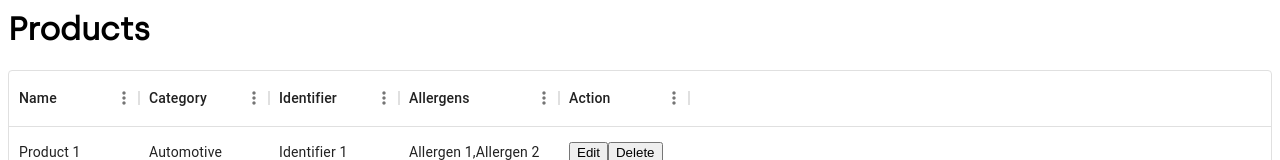
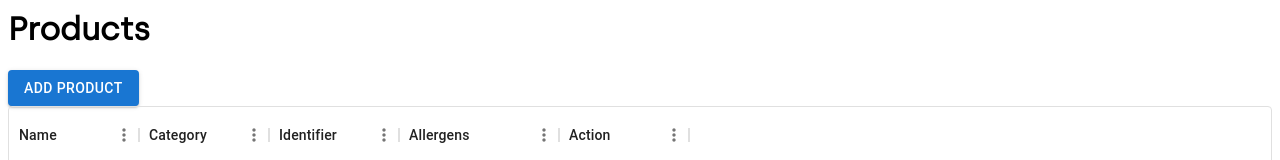
Before and after one commit to mattaiod/final-catchup-esgi, a React (Vite) app in the folder frontend/: page /products in a window 1280 px wide. Shown: the part 562-722 px from the top of the page. Built offline with nearby package versions, Linux system fonts and the light colour scheme.

Commit message:
Add createProduct function and handleAddProduct functionality

```diff
--- a/frontend/src/pages/Products.tsx
+++ b/frontend/src/pages/Products.tsx
@@ -8,7 +8,7 @@ import Box from '@mui/material/Box';
 import Button from '@mui/material/Button';
 import Typography from '@mui/material/Typography';
 import TextField from '@mui/material/TextField';
-import { deleteProduct, getProducts, updateProduct } from '@/controllers/product';
+import { createProduct, deleteProduct, getProducts, updateProduct } from '@/controllers/product';
 import { ProductReply } from '../../../backend/src/api/product';
 import Swal from 'sweetalert2';
 
@@ -18,17 +18,31 @@ export default function Products() {
 
   const handleOpen = (event: React.MouseEvent<HTMLButtonElement>) => {
     const productId = event.currentTarget.dataset.id;
-    const product = products.find((product) => product._id.toString() == productId);
+
+    let product = {
+      _id: '',
+      name: '',
+      category: '',
+      identifier: '',
+      allergens: [],
+    } as unknown as ProductReply | undefined;
+
+    if (productId !== 'add') {
+      product = products.find((product) => product._id.toString() == productId);
+    }
     if (!product) {
       return;
     }
 
     Swal.fire({
-      title: 'Edit Product',
+      title: productId == 'add' ? 'Add Product' : 'Edit Product',
       html: `
         <form>
+          <label for="productName" class="block text-sm font-medium text-gray-700">Product Name</label>
           <input type="text" id="productName" value="${product.name}" class="swal2-input">
-          <select id="category" class="swal2-input">
+
+          <label for="category" class="block text-sm font-medium text-gray-700">Category</label>
+          <select id="category" class="swal2-input my-3">
             <option selected>Choose a category</option>
             ${[
               'Electronics',
@@ -45,13 +59,14 @@ export default function Products() {
               'Health & Wellness',
               'Other',
             ].map((category) => {
-              return `<option ${category == product.category ? 'selected' : ''}>${category}</option>`;
+              return `<option ${category == product?.category ? 'selected' : ''}>${category}</option>`;
             })}
           </select>
+
+          <label for="identifier" class="block text-sm font-medium text-gray-700">Identifier</label>
           <input type="text" id="identifier" value="${product.identifier}" class="swal2-input">
 
-
-
+          <label for="allergens" class="block text-sm font-medium text-gray-700">Allergens</label>
           <input type="text" id="allergens" value="${product.allergens.join(',')}" class="swal2-input">
         </form>
       `,
@@ -63,7 +78,18 @@ export default function Products() {
         const category = (document.getElementById('category') as HTMLInputElement).value;
         const identifier = (document.getElementById('identifier') as HTMLInputElement).value;
         const allergens = (document.getElementById('allergens') as HTMLInputElement).value.split(',');
+        const id = Math.floor(Math.random() * 1000);
 
+        if (productId == 'add') {
+          const newProduct = { name, category, identifier, allergens } as ProductReply;
+
+          newProduct._id = id.toString();
+
+          setProducts((products) => {
+            return [...products, newProduct];
+          });
+          //createProduct(newProduct);
+        } else {
           const updatedProduct = { ...product, name, category, identifier, allergens } as ProductReply;
 
           setProducts((products) => {
@@ -74,7 +100,7 @@ export default function Products() {
               return product;
             });
           });
-
+        }
         //updateProduct(product._id.toString(), updatedProduct);
       }
     });
@@ -199,6 +225,12 @@ export default function Products() {
           <div>
             <h1>Products</h1>
 
+            <div className="flex justify-end">
+              <Button variant="contained" onClick={handleOpen} data-id="add">
+                Add Product
+              </Button>
+            </div>
+
             {/* <div className="relative">
               <div className="absolute inset-y-0 left-0 flex items-center pl-3 pointer-events-none">
                 <span className="i-solar-magnifer-linear w-4 h-4 text-gray-500" aria-hidden="true" />
```
Lines whose indentation alone changed are shown as unchanged.
